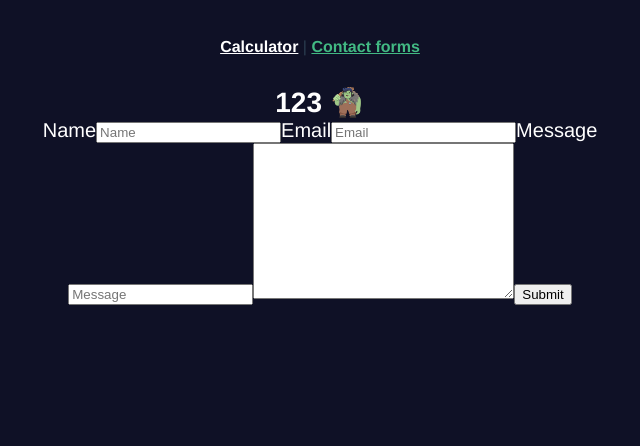
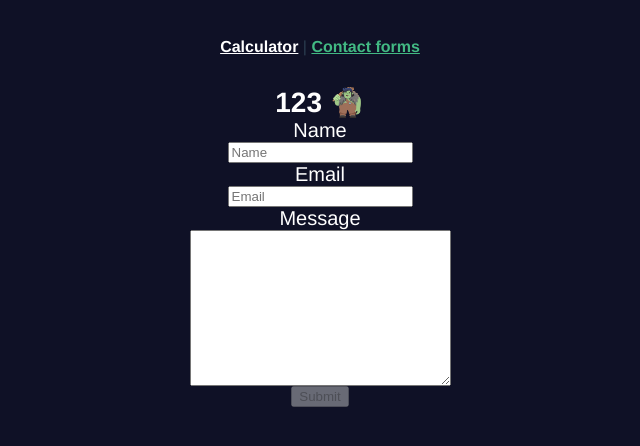
Before and after one commit to sondremalerud/Vue-Calculator, a Vue app: page /contactforms in a window 1280 px wide. Shown: the top 446 px of the page, without its empty margins (320-960 px from the left). Built offline with nearby package versions, Linux system fonts and the light colour scheme.

Commit message:
Ting funker ish

```diff
--- a/db/posts.json
+++ b/db/posts.json
@@ -59,6 +59,18 @@
       "email": "hei@hei.no",
       "message": "Hei! :)",
       "id": 10
+    },
+    {
+      "formName": "fdsa",
+      "email": "fdsa",
+      "message": "fdsa",
+      "id": 11
+    },
+    {
+      "formName": "test",
+      "email": "hei",
+      "message": "heii",
+      "id": 12
     }
   ]
 }
--- a/src/views/ContactForms.vue
+++ b/src/views/ContactForms.vue
@@ -1,7 +1,5 @@
 <template>
     <div class="contact-form">
-
-
 
 
         <form @submit.prevent="sendForm">
@@ -13,24 +11,21 @@
                     v-model="form.formName"
                     label="Name"
                     type="text"
+                    required
                 />
 
                 <BaseInput
                     v-model="form.email"
                     label="Email"
                     type="email"
+                    required
                 />
 
-                <BaseInput
-                    v-model="form.message"
-                    label="Message"
-                    type="text"
-                    id="message"
-                />
 
-                <textarea name="Message" id="message" cols="30" rows="10"></textarea>
+                <label>Message</label>
+                <textarea name="Message" id="message" cols="30" rows="10" v-model="form.message"></textarea>
 
-                <button type="submit">Submit</button>
+                <button type="submit" :disabled="!isValid">Submit</button>
 
             </fieldset>
 
@@ -47,8 +42,6 @@
 
 <script>
 import axios from 'axios'
-import { useField } from 'vee-validate'
-
 
 
 export default {
@@ -62,6 +55,7 @@ export default {
             },
         }
     },
+
     methods: {
         sendForm() {
             axios.post('http://localhost:3000/posts',
@@ -73,9 +67,68 @@ export default {
             .catch(function (err) {
                 console.log('Error', err)
             })
+        },
+        validateEmail() {
+
+            if (/^\w+([-]?\w+)*@\w+([-]?\w+)*(\.\w{2,3})+$/.test(this.form.email)) {
+                return true;
+            } else {
+                console.log("truuuue");
+                return false;
+            }
+        },
+        validateName() {
+            const arr = this.form.formName.split(" ");
+            if (arr.length > 1 && arr[1]) {
+                console.log("ye")
+                return true;
+            }
+            return false;
+        },
+/*         validate() {
+            this.v$.$validate();
+            if (!this.v$.$error) this.$refs['submitBtn'].disabled = false;
+            else {
+                this.$refs['submitBtn'].btnIsDisabled = true;
+                alert('kebba')
+
+            }
+        } */
+
+    },
+    computed: {
+        isValid () {
+            //return this.form.formName && this.form.email && this.form.message;
+
+            return (this.validateEmail() && this.validateName() && this.form.message);
         }
     }
 }
+
+
+
+
+
+
+
+/*
+        const email = useField('email', function (value) {
+            if (!value) return 'This field is required'
+
+            const regex = /^(([^<>()[\]\\.,;:\s@"]+(\.[^<>()[\]\\.,;:\s@"]+)*)|(".+"))@((\[[0-9]{1,3}\.[0-9]{1,3}\.[0-9]{1,3}\.[0-9]{1,3}\])|(([a-zA-Z\-0-9]+\.)+[a-zA-Z]{2,}))$/
+            if (!regex.test(String(value).toLowerCase())) {
+                return 'Please enter a valid email address'
+            }
+
+            return true
+        })
+
+        const formName = useField('formName', function (value) {
+            if (!value) return 'This field is required'
+            if (!value.split(" ") > 1) return 'Please enter your full name'
+            return true
+        }) */
+
 </script>
 
 <style scoped>
@@ -106,12 +159,21 @@ export default {
         border: 0;
         margin: 0;
         padding: 0;
+        display: flex;
+        max-width: 500px;
+        flex-direction: column;
+        max-width: 400px;
+        min-width: 50%;
+        font-size: 20px;
+        align-items: center;
+        margin: 0 auto;
     }
 
     legend {
         font-size: 28px;
         font-weight: 700;
         margin-top: 20px;
+        margin: 0 auto;
     }
 
 
```
Also changed, not shown: src/components/SubmitButton.vue (added, +29 -0 lines), src/main.js (+5 -5 lines).
